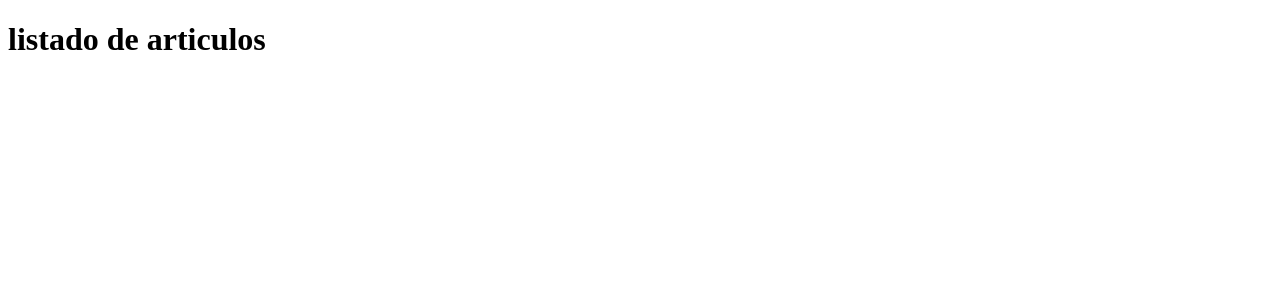
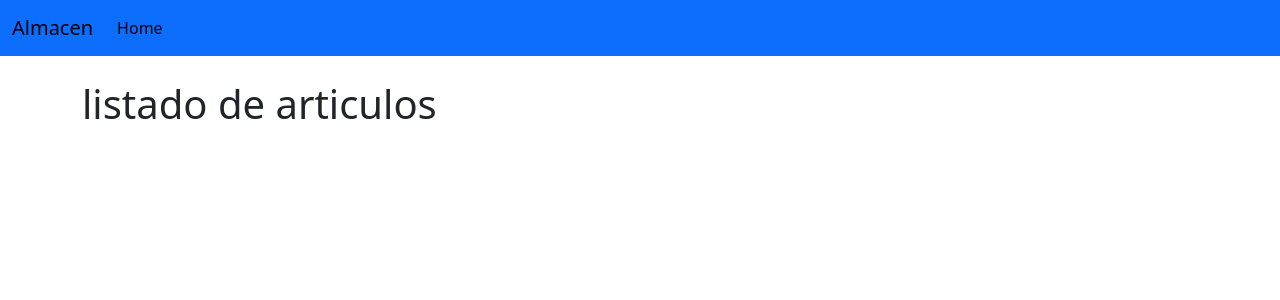
Before and after one commit to esteban4012/CRUD_Django, a Django app: page / in a window 1280 px wide. Shown: the top 300 px of the page. Run offline with Django 4.2, Linux system fonts and the light colour scheme; data that the repository does not hold is empty.

Commit message:
al archivo home.html incluimos boostrap atraves de CDN para darle estilos al proyecto, agregando barra  navbar

```diff
--- a/inventario/templates/inventario/home.html
+++ b/inventario/templates/inventario/home.html
@@ -4,14 +4,31 @@
     <meta charset="UTF-8">
     <meta name="viewport" content="width=device-width, initial-scale=1.0">
     <title>CRUD</title>
+    <link href="https://cdn.jsdelivr.net/npm/bootstrap@5.3.0/dist/css/bootstrap.min.css" rel="stylesheet" integrity="sha384-9ndCyUaIbzAi2FUVXJi0CjmCapSmO7SnpJef0486qhLnuZ2cdeRhO02iuK6FUUVM" crossorigin="anonymous">
 </head>
 <body>
+    <nav class="navbar navbar-expand-lg bg-primary">
+        <div class="container-fluid">
+          <a class="navbar-brand" href="#">Almacen</a>
+          <button class="navbar-toggler" type="button" data-bs-toggle="collapse" data-bs-target="#navbarNav" aria-controls="navbarNav" aria-expanded="false" aria-label="Toggle navigation">
+            <span class="navbar-toggler-icon"></span>
+          </button>
+          <div class="collapse navbar-collapse" id="navbarNav">
+            <ul class="navbar-nav">
+              <li class="nav-item">
+                <a class="nav-link active" aria-current="page" href="#">Home</a>
+              </li>
+            </ul>
+          </div>
+        </div>
+      </nav>
+    <div class="container py-4">
     <h1>listado de articulos</h1>
     <ul>
         {% for a in articulo %}
             <li>{{a}}</li>
         {% endfor %}
     </ul>
-
+    <script src="https://cdn.jsdelivr.net/npm/bootstrap@5.3.0/dist/js/bootstrap.bundle.min.js" integrity="sha384-geWF76RCwLtnZ8qwWowPQNguL3RmwHVBC9FhGdlKrxdiJJigb/j/68SIy3Te4Bkz" crossorigin="anonymous"></script>
 </body>
 </html>
```
